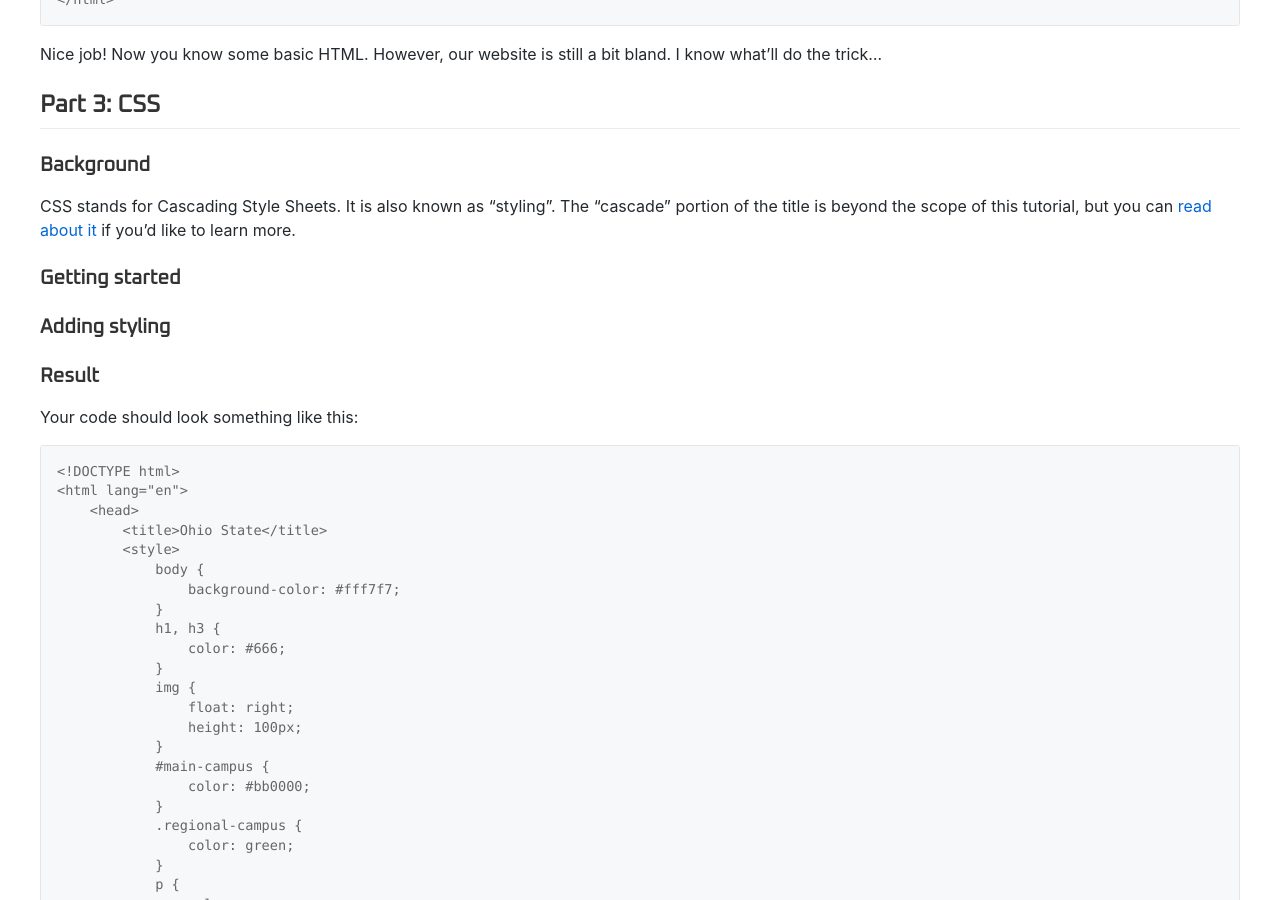
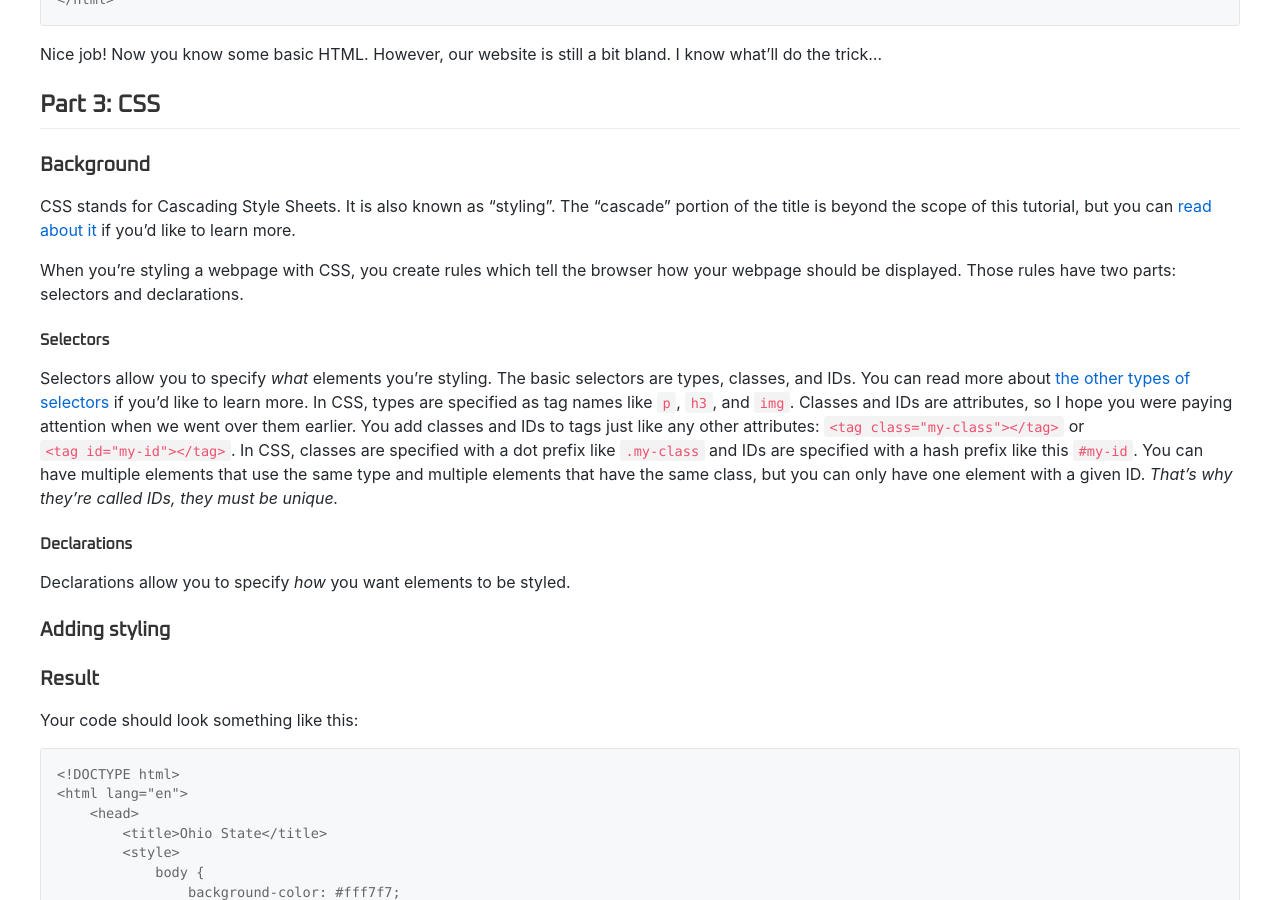
Before and after one commit to Code4Community/Code4Community.github.io, a Jekyll site: the page built from tutorials/html-css-tutorial.md, in a window 1280 px wide and 900 px high, scrolled down 7642 px. Built offline with Jekyll 4.4.1, drawn with Linux system fonts in a browser that asks for light colours; nearby versions of some CDN libraries.

Commit message:
Explain CSS selectors

```diff
--- a/tutorials/html-css-tutorial.md
+++ b/tutorials/html-css-tutorial.md
@@ -145,8 +145,13 @@ Nice job! Now you know some basic HTML. However, our website is still a bit blan
 ### Background
 CSS stands for Cascading Style Sheets. It is also known as "styling". The "cascade" portion of the title is beyond the scope of this tutorial, but you can [read about it](https://developer.mozilla.org/en-US/docs/Web/CSS/Cascade) if you'd like to learn more.
 
-### Getting started
+When you're styling a webpage with CSS, you create rules which tell the browser how your webpage should be displayed. Those rules have two parts: selectors and declarations.
 
+#### Selectors
+Selectors allow you to specify *what* elements you're styling. The basic selectors are types, classes, and IDs. You can read more about [the other types of selectors](https://developer.mozilla.org/en-US/docs/Web/CSS/CSS_Selectors) if you'd like to learn more. In CSS, types are specified as tag names like `p`, `h3`, and `img`. Classes and IDs are attributes, so I hope you were paying attention when we went over them earlier. You add classes and IDs to tags just like any other attributes: `<tag class="my-class"></tag>` or `<tag id="my-id"></tag>`. In CSS, classes are specified with a dot prefix like `.my-class` and IDs are specified with a hash prefix like this `#my-id`. You can have multiple elements that use the same type and multiple elements that have the same class, but you can only have one element with a given ID. *That's why they're called IDs, they must be unique.*
+
+#### Declarations
+Declarations allow you to specify *how* you want elements to be styled.
 
 ### Adding styling
 
```
